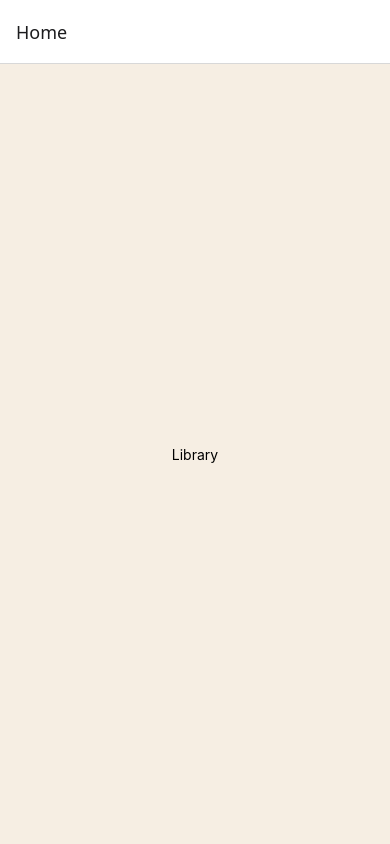
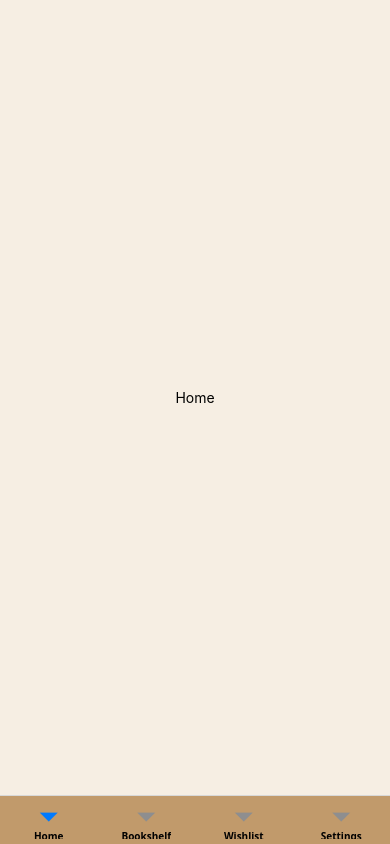
Before and after one commit to Ageorge96/MyLibrary, a React Native app: screen / in a window 390 px wide. Built offline with nearby package versions, Linux system fonts and the light colour scheme.

Commit message:
feat: migrate root to tab navigation

```diff
--- a/package.json
+++ b/package.json
@@ -10,6 +10,7 @@
     "test": "jest"
   },
   "dependencies": {
+    "@react-navigation/bottom-tabs": "^7.18.18",
     "@react-navigation/native": "^7.3.18",
     "@react-navigation/native-stack": "^7.18.10",
     "react": "19.2.3",
--- a/src/App.tsx
+++ b/src/App.tsx
@@ -1,5 +1,5 @@
-import { StatusBar, StyleSheet, useColorScheme, View } from 'react-native';
-import { SafeAreaProvider } from 'react-native-safe-area-context';
+import { StatusBar, StyleSheet, useColorScheme } from 'react-native';
+import { SafeAreaProvider, SafeAreaView } from 'react-native-safe-area-context';
 import { Navigator } from './navigation/navigator';
 
 function App() {
@@ -15,9 +15,9 @@ function App() {
 
 function AppContent() {
   return (
-    <View style={styles.container}>
+    <SafeAreaView style={styles.container}>
       <Navigator />
-    </View>
+    </SafeAreaView>
   );
 }
 
--- a/src/navigation/root-stack.ts
+++ b/src/navigation/root-stack.ts
@@ -1,8 +1,22 @@
-import { createNativeStackNavigator } from '@react-navigation/native-stack';
 import { HomeScreen } from '../screens/home';
+import { createBottomTabNavigator } from '@react-navigation/bottom-tabs';
+import { BookshelfScreen } from '../screens/bookshelf';
 
-export const RootStack = createNativeStackNavigator({
-  initialRouteName: "Home",
-  screens: { Home: HomeScreen },
-  screenOptions: {contentStyle: {backgroundColor: '#f6eee3'}}
+export const RootStack = createBottomTabNavigator({
+  initialRouteName: 'Home',
+  screens: {
+    Home: { screen: HomeScreen },
+    Bookshelf: { screen: BookshelfScreen },
+    Wishlist: HomeScreen,
+    Settings: HomeScreen,
+  },
+  screenOptions: {
+    sceneStyle: { backgroundColor: '#f6eee3' },
+    tabBarStyle: {
+      backgroundColor: '#C19A6B',
+    },
+    tabBarLabelStyle: { fontWeight: 'bold', color: 'black' },
+    tabBarIconStyle: { color: 'black' },
+    headerShown: false,
+  },
 });
--- /dev/null
+++ b/src/screens/bookshelf.tsx
@@ -0,0 +1,18 @@
+import { StyleSheet, Text, View } from "react-native";
+
+export function BookshelfScreen() {
+
+  return (
+    <View style={styles.container} >
+      <Text>Bookshelf</Text>
+    </View>
+  )
+}
+
+const styles = StyleSheet.create({
+  container: {
+    flex: 1,
+    justifyContent: 'center',
+    alignItems: 'center',
+  }
+})
--- a/src/screens/home.tsx
+++ b/src/screens/home.tsx
@@ -4,7 +4,7 @@ export function HomeScreen() {
 
   return (
     <View style={styles.container} >
-      <Text>Library</Text>
+      <Text>Home</Text>
     </View>
   )
 }
```
Also changed, not shown: 1 other file (tests, documents, lock files or other folders).
